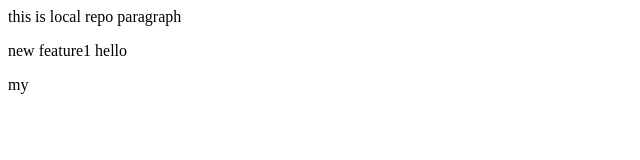
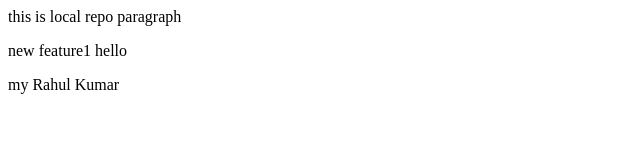
Before and after one commit to Sumanth9148/localr, a plain HTML site: page index.html in a window 1280 px wide. Shown: the whole page, without its empty margins (0-640 px from the left). Drawn offline with Linux system fonts and the light colour scheme.

Commit message:
rahul Added

```diff
--- a/index.html
+++ b/index.html
@@ -1,3 +1,3 @@
 <p>this is local repo paragraph</p>
 <p>new feature1 hello</p>
-<p>my </p>
+<p>my Rahul Kumar </p>
```
